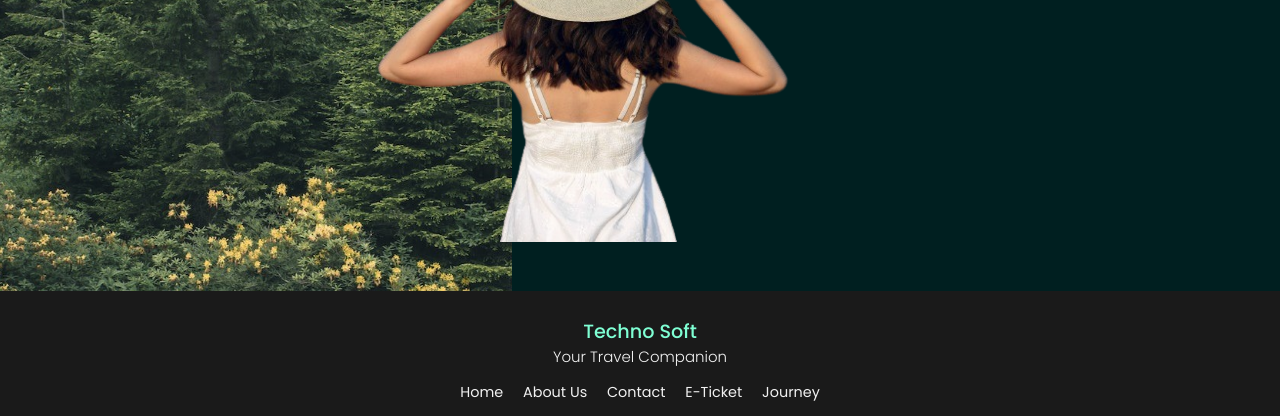
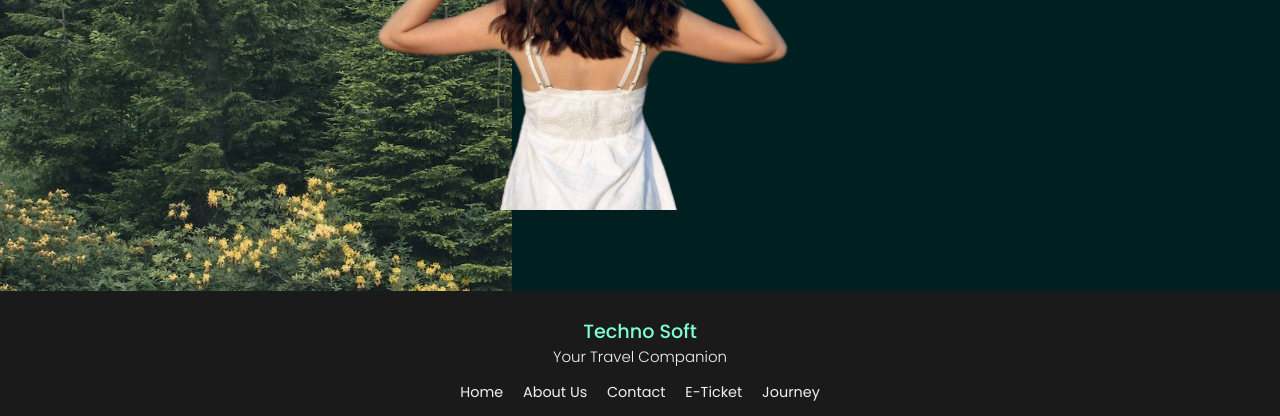
Before and after one commit to Saniyakhan10/Travel-Moments, a plain HTML site: page index.html in a window 1280 px wide. Shown: the part 509-925 px from the top of the page. Drawn offline with Linux system fonts and the light colour scheme.

Commit message:
image change requiredd

```diff
--- a/index.html
+++ b/index.html
@@ -161,7 +161,7 @@
         .img1 {
             position: absolute;
             z-index: 3;
-            top: 22rem;
+            top: 20rem;
             left: 23rem;
         }
 
```
